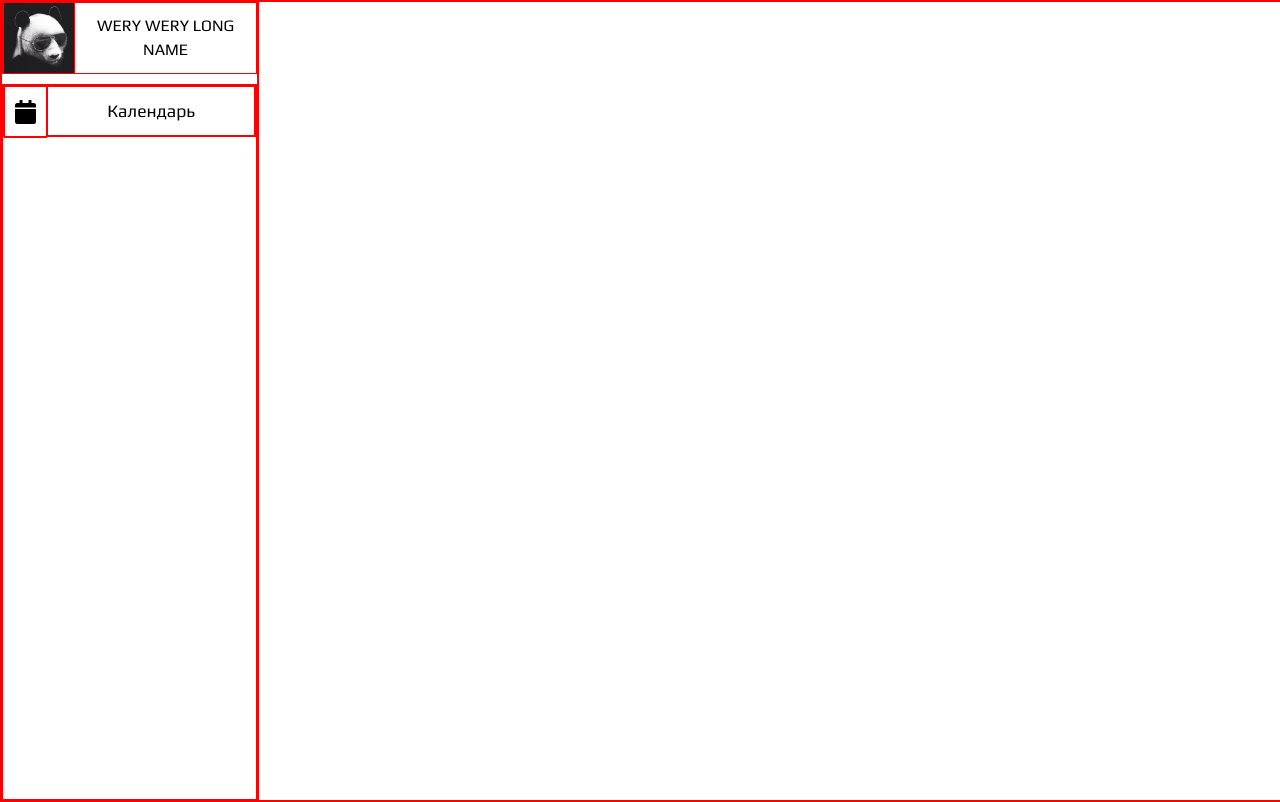
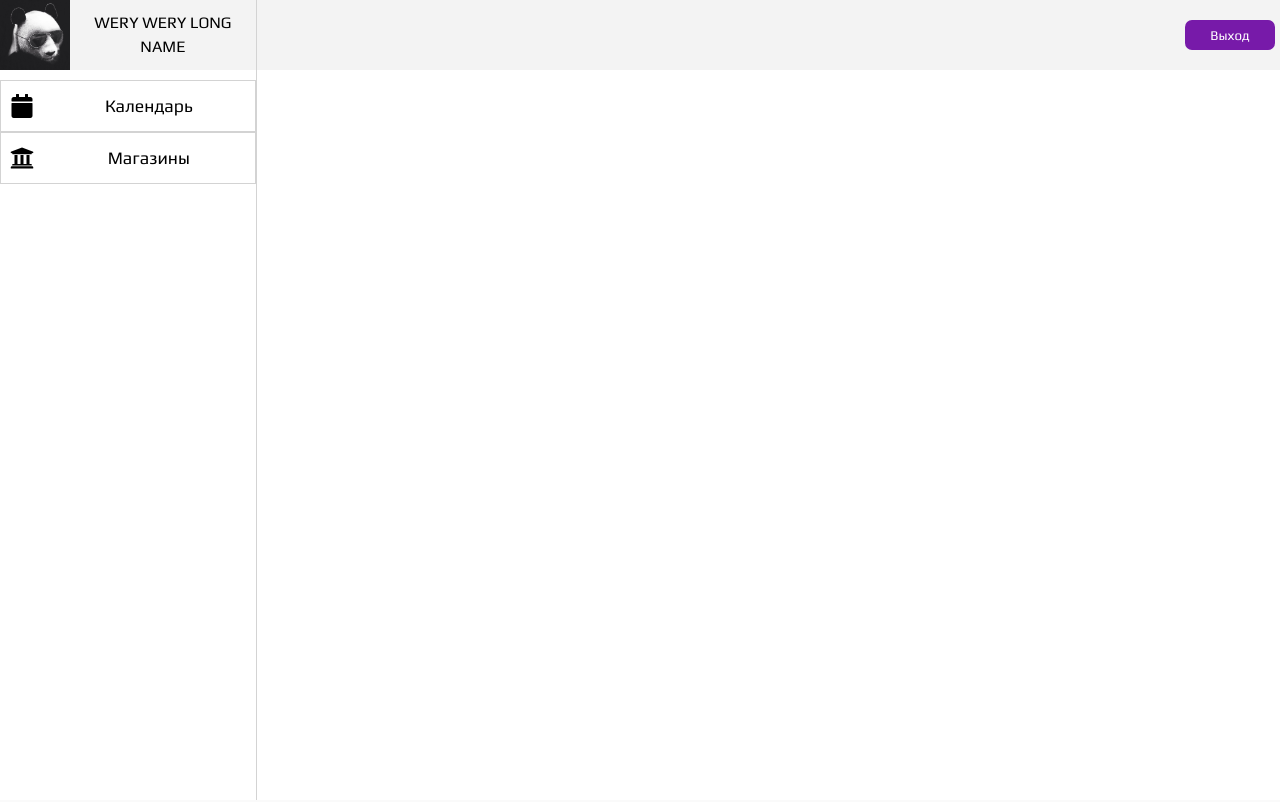
Before and after one commit to picpoint/todolist, a PHP site: page /lk in a window 1280 px wide. Run offline with PHP 8.4, Linux system fonts and the light colour scheme.

Commit message:
work with layout of lk page

```diff
--- a/public/css/lk.css
+++ b/public/css/lk.css
@@ -1,27 +1,28 @@
 .lk__wrapper {
-    border: 1px solid red;
+    /*border: 1px solid red;*/
     display: flex;
     min-height: 100vh;
     min-width: 100vw;
 }
 
 .lk__panelleft {
-    border: 1px solid red;
+    border-right: 1px solid lightgray;
     display: flex;
     flex-direction: column;
     width: 20%;
 }
 
 .lk__panellefthdr {
-    border: 1px solid red;
+    /*border: 1px solid red;*/
     display: flex;
     justify-content: space-between;
     align-items: center;
     height: 70px;
+    background-color: #F3F3F3;
 }
 
 .lk__panellefthdr img {
-    border: 1px solid red;
+    /*border: 1px solid red;*/
     width: 70px;
     height: 70px;
 }
@@ -32,7 +33,7 @@
 }
 
 .lk__panelleftmenu {
-    border: 1px solid red;
+    /*border: 1px solid red;*/
     display: flex;
     flex-direction: column;
     flex-grow: 1;
@@ -40,13 +41,13 @@
 }
 
 .lk__panelleftitem {
-    border: 1px solid red;
+    border: 1px solid lightgray;
     display: flex;
     height: 50px;
 }
 
 .lk__panelleftitemicon {
-    border: 1px solid red;
+    /*border: 1px solid red;*/
     display: flex;
     justify-content: center;
     align-items: center;
@@ -56,7 +57,7 @@
 }
 
 .lk__panelleftitemtext {
-    border: 1px solid red;
+    /*border: 1px solid red;*/
     display: flex;
     justify-content: center;
     align-items: center;
@@ -77,7 +78,43 @@
 
 
 .lk__panelright {
-    border: 1px solid red;
+    /*border: 1px solid red;*/
     display: flex;
+    flex-direction: column;
     width: 80%;
+    height: 70px;
+    background-color: #F3F3F3;
 }
+
+.lk__panelrightmenu {
+    /*border: 1px solid red;*/
+    display: flex;
+    justify-content: flex-end;
+    height: 100%;
+}
+
+.lk__panelrightmenublockexit {
+    /*border: 1px solid red;*/
+    display: flex;
+    width: 100px;
+}
+
+.lk__panelrightmenublockexit form {
+    /*border: 1px solid red;*/
+    display: flex;
+    justify-content: center;
+    align-items: center;
+    width: 100%;
+    height: 100%;
+}
+
+.lk__panelrightmenublockexit form button {
+    border: none;
+    width: 90%;
+    height: 30px;
+    font-family: Play-Regular;
+    background-color: #771AA9;
+    border-radius: 7px;
+    color: white;
+    cursor: pointer;
+}
--- a/templates/lk.php
+++ b/templates/lk.php
@@ -26,13 +26,26 @@
                     <div class="lk__panelleftitemtext">
                         <a href="#">Календарь</a>
                     </div>
-
+                </div>
+                <div class="lk__panelleftitem">
+                    <div class="lk__panelleftitemicon">
+                        <i class="fa fa-university" aria-hidden="true"></i>
+                    </div>
+                    <div class="lk__panelleftitemtext">
+                        <a href="#">Магазины</a>
+                    </div>
                 </div>
             </div>
         </div>
 
         <div class="lk__panelright">
-
+            <div class="lk__panelrightmenu">
+                <div class="lk__panelrightmenublockexit">
+                    <form action="#" method="post">
+                        <button type="submit">Выход</button>
+                    </form>
+                </div>
+            </div>
         </div>
     </div>
 
```
